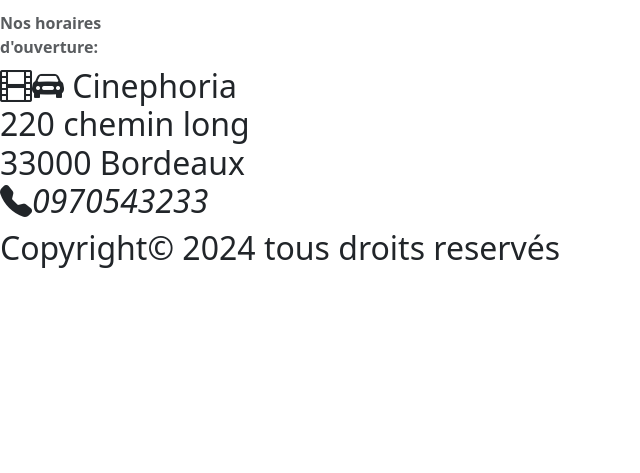
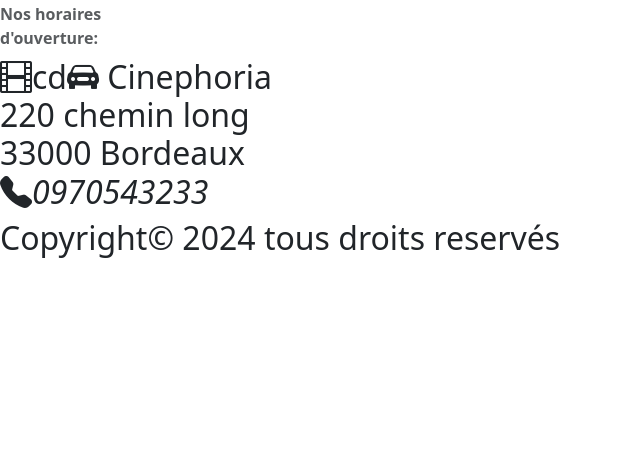
Before and after one commit to provot33/Projet_cinephoria, a PHP site: page /index.php in a window 1280 px wide. Shown: the part 327-800 px from the top of the page, without its empty margins (0-640 px from the left). Run offline with PHP 8.4, Linux system fonts and the light colour scheme; some libraries are stand-ins or nearby versions.

Commit message:
modification footer

```diff
--- a/footer.php
+++ b/footer.php
@@ -38,7 +38,7 @@
     </tr>
 </table>
 
-<h2><i class="bi bi-film"></i><i class="bi bi-car-front-fill"></i> Cinephoria <br>
+<h2><i class="bi bi-film"></i>cd<i class="bi bi-car-front-fill"></i> Cinephoria <br>
     220 chemin long <br>
     33000 Bordeaux <br>
     <i class="bi bi-telephone-fill">0970543233</i>
```
Also changed, not shown: assets/Capture d'écran 2024-09-26 225628.jpg (deleted), assets/logo_cinephoria 1.png (deleted).
